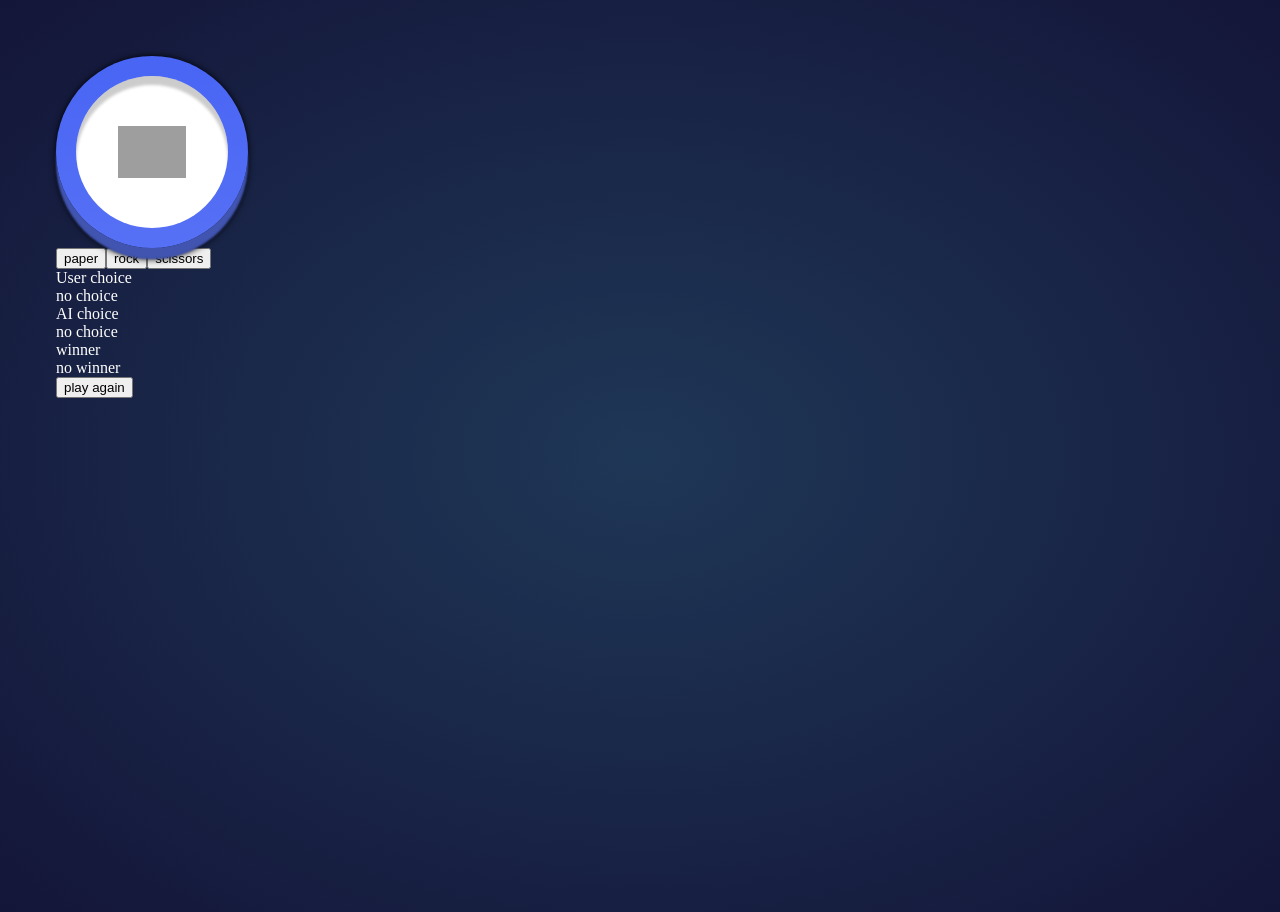
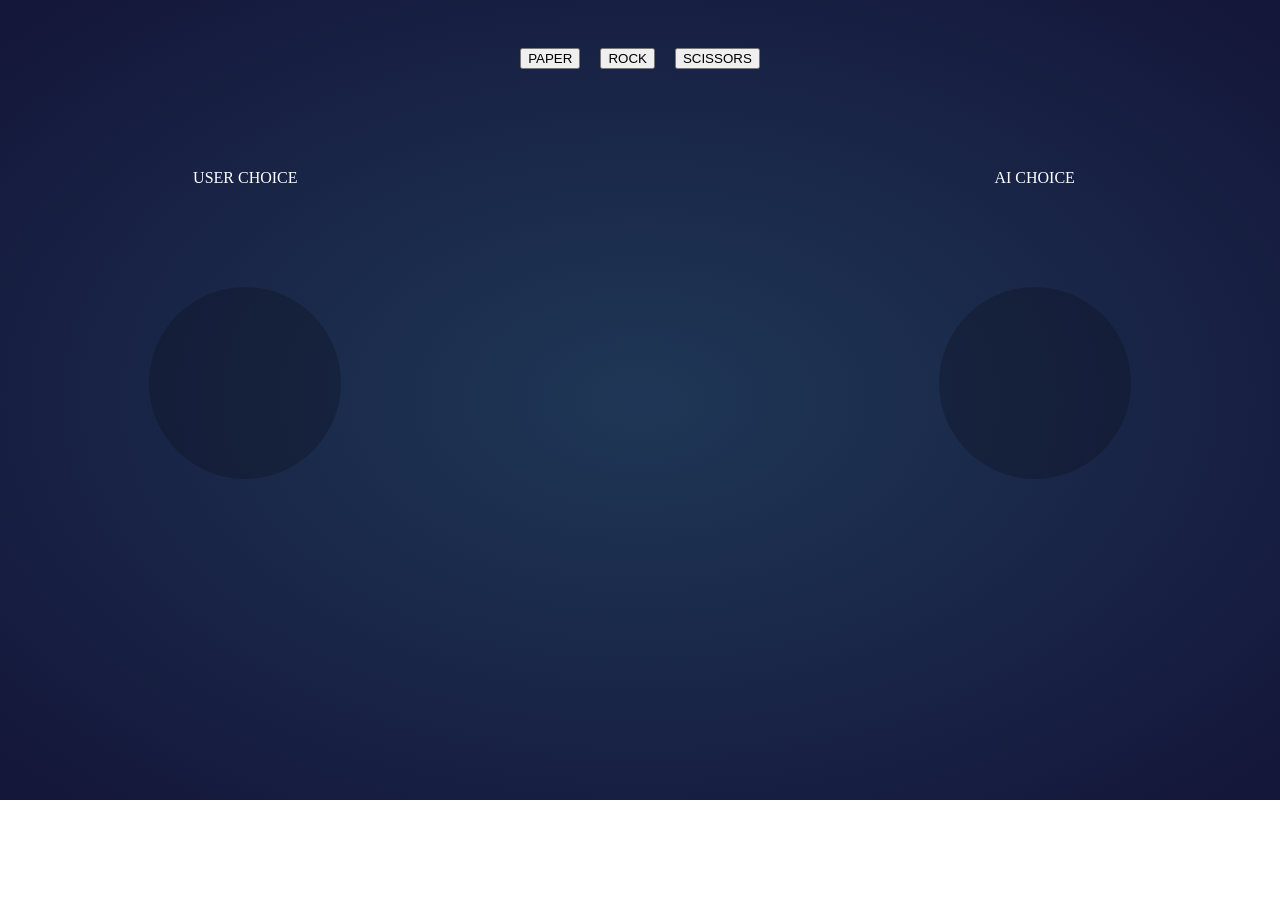
Before and after one commit to DenKuznets/rps-angular, an Angular app: page / in a window 1280 px wide. After the commit the page ends 800 px from the top, so only its background shows below. Built offline with nearby package versions, Linux system fonts and the light colour scheme; grey boxes are pictures that could not be loaded.

Commit message:
feat: complete app

```diff
--- a/src/app/app.component.scss
+++ b/src/app/app.component.scss
@@ -1,5 +1,61 @@
-// background: gradients.backgroundGradient,
-//     height: "100vh",
-//     minHeight: { xs: "740px", md: "790px" },
-//     padding: { xs320: "1rem", xs375: "2rem", md: "3rem" },
-//     position: "relative",
+main {
+    padding: 3rem;
+
+    @media only screen and (max-width: 768px) {
+        padding: 1rem;
+    }
+
+    text-transform: uppercase;
+
+    button {
+        text-transform: uppercase;
+
+    }
+
+    .buttons {
+        display: flex;
+        gap: 20px;
+        justify-content: center;
+        margin-bottom: 100px;
+
+    }
+
+    .field {
+        display: grid;
+        width: 100%;
+        grid-template-columns: repeat(3, 1fr);
+        justify-items: center;
+        align-items: center;
+        text-align: center;
+
+        .user,
+        .ai {
+            >div {
+                margin-bottom: 100px;
+            }
+        }
+
+        .user {
+            grid-column: 1 /1;
+        }
+
+        .winner {
+            grid-column: 2 /2;
+
+            @media only screen and (max-width: 768px) {
+                grid-row: 3;
+                grid-column: 1 / 4;
+                margin-top: 40px;
+            }
+
+            >div {
+                margin-bottom: 20px;
+            }
+        }
+
+        .ai {
+            grid-column: 3 / 3;
+        }
+
+    }
+}
--- a/src/app/app.component.ts
+++ b/src/app/app.component.ts
@@ -5,36 +5,52 @@ import { ChoiceComponent } from './choice/choice.component';
 import { ChoicesService } from './choices.service';
 import { aiChoiceService } from './set-ai-choice.service';
 import { DetermineWinnerService } from './determine-winner.service';
+import { StubComponent } from './stub/stub.component';
 
 @Component({
   selector: 'app-root',
   standalone: true,
-  imports: [CommonModule, RouterOutlet, ChoiceComponent],
+  imports: [CommonModule, RouterOutlet, ChoiceComponent, StubComponent],
   template: `
     <main>
-      <app-choice type="paper"></app-choice>
+      <div class="buttons">
         <button
+          [disabled]="winner"
           *ngFor="let choice of choicesService.getChoices() | keyvalue"
           (click)="setUserChoice(choice.value)"
         >
           {{ choice.value }}
         </button>
+      </div>
+      <div class="field">
+        <div class="user">
           <div>User choice</div>
-      <div>{{ userChoice }}</div>
+          <app-choice *ngIf="userChoice" [type]="userChoice"></app-choice>
+          <app-stub *ngIf="!userChoice"></app-stub>
+        </div>
+        <div *ngIf="winner" class="winner">
+          <div>
+            {{ winner === 'draw' ? winner : 'The winner is ' + winner }}
+          </div>
+          <button style="margin: 0 auto;display: block;" (click)="resetGame()">
+            play again
+          </button>
+        </div>
+        <div class="ai">
           <div>AI choice</div>
-      <div>{{ aiChoice }}</div>
-      <div>winner</div>
-      <div>{{ winner }}</div>
-      <button (click)="resetGame()">play again</button>
+          <app-stub *ngIf="!aiChoice"></app-stub>
+          <app-choice *ngIf="aiChoice" [type]="aiChoice"></app-choice>
+        </div>
+      </div>
     </main>
   `,
   styleUrl: './app.component.scss',
 })
 export class AppComponent {
   title = 'rps-angular';
-  userChoice = 'no choice';
-  aiChoice = 'no choice';
-  winner = 'no winner';
+  userChoice = '';
+  aiChoice = '';
+  winner = '';
   choicesService: ChoicesService = inject(ChoicesService);
   aiChoiceService: aiChoiceService = inject(aiChoiceService);
   determineWinnerService: DetermineWinnerService = inject(
@@ -66,8 +82,8 @@ export class AppComponent {
   }
 
   resetGame() {
-    this.userChoice = 'no choice';
-    this.aiChoice = 'no choice';
-    this.winner = 'no winner';
+    this.userChoice = '';
+    this.aiChoice = '';
+    this.winner = '';
   }
 }
--- a/src/app/choice/choice.component.ts
+++ b/src/app/choice/choice.component.ts
@@ -9,7 +9,7 @@ import { Component, Input } from '@angular/core';
       <div>
         <div>
           <img
-            src="assets/icon-paper.svg"
+            src="assets/icon-{{ type }}.svg"
             alt="paper"
             height="auto"
             width="45%"
--- /dev/null
+++ b/src/app/stub/stub.component.html
@@ -0,0 +1 @@
+<p>stub works!</p>
--- /dev/null
+++ b/src/app/stub/stub.component.scss
@@ -0,0 +1,7 @@
+div {
+    background-color: rgba(0, 0, 0, 0.2);
+    flex: 1 0 auto;
+    border-radius: 50%;
+    width: 12rem;
+    height: 12rem;
+}
--- /dev/null
+++ b/src/app/stub/stub.component.ts
@@ -0,0 +1,10 @@
+import { Component } from '@angular/core';
+
+@Component({
+  selector: 'app-stub',
+  standalone: true,
+  imports: [],
+  template: ` <div></div> `,
+  styleUrl: './stub.component.scss',
+})
+export class StubComponent {}
--- a/src/styles.scss
+++ b/src/styles.scss
@@ -1,8 +1,7 @@
 /* You can add global styles to this file, and also import other style files */
 body {
     height: 100vh;
-    min-height: 790px;
-    padding: 3rem;
+    margin: 0;
     position: relative;
     background: radial-gradient(hsl(214, 47%, 23%), hsl(237, 49%, 15%));
     color: white;
```
Also changed, not shown: 1 other file (tests, documents, lock files or other folders). Lines whose indentation alone changed are shown as unchanged.
